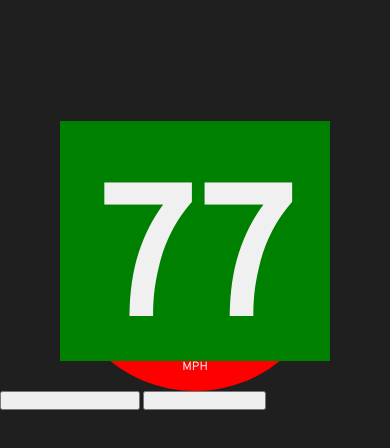
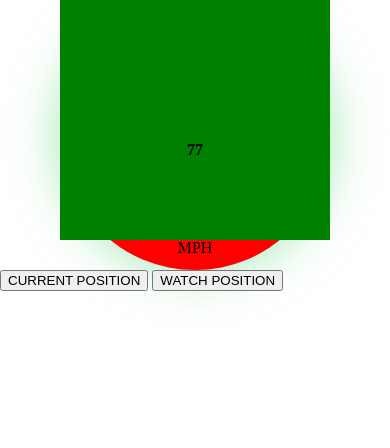
Before and after one commit to waltersm8/Speedometer, a website: page www/index.html in a window 390 px wide. Drawn offline with Linux system fonts and the light colour scheme; some packages are replaced by stand-ins of ours.

Commit message:
Clearing out cordova css

```diff
--- a/www/sass/_fonts.scss
+++ b/www/sass/_fonts.scss
@@ -15,4 +15,4 @@
 
 $regular: "Overpass";
 $bold: "Overpass Bold";
-$black: "Overpass Black"
+$black: "Overpass Black";
--- a/www/sass/index.scss
+++ b/www/sass/index.scss
@@ -1,43 +1,16 @@
+@import 'meyer';
 @import 'variables';
 @import 'fonts';
-
-* {
-    -webkit-tap-highlight-color: rgba(0,0,0,0); /* make transparent link selection, adjust last value opacity 0 to 1.0 */
-
-    font-family: "Overpass";
-    color: $white;
-}
-
-body {
-    -webkit-touch-callout: none;                /* prevent callout to copy image, etc when tap to hold */
-    -webkit-text-size-adjust: none;             /* prevent webkit from resizing text to fit */
-    -webkit-user-select: none;                  /* prevent copy paste, to allow, change 'none' to 'text' */
-    background-color:#1f1f1f;
-    font-family: Overpass, system-ui, -apple-system, -apple-system-font, 'Segoe UI', 'Roboto', sans-serif;
-    font-size:12px;
-    height:100vh;
-    margin:0px;
-    padding:0px;
-    /* Padding to avoid the "unsafe" areas behind notches in the screen */
-    padding: env(safe-area-inset-top, 0px) env(safe-area-inset-right, 0px) env(safe-area-inset-bottom, 0px) env(safe-area-inset-left, 0px);
-    text-transform:uppercase;
-    width:100%;
-}
-
-h1 {
-    font-size:180px;
-    font-weight:normal;
-}
 
 #speedometer {
     background-color: red;
     width: 270px;
     height: 270px;
-    border-radius: 69420px;
+    border-radius: 1000px;
     margin: auto;
     text-align: center;
 
-    filter: drop-shadow(0, 0, 50px, rgba(68, 203, 97, 0.5));
+    @include glow($green, 50px);
 
     #currentSpeed {
         font-weight: bold;
@@ -48,6 +21,7 @@ h1 {
         line-height: 180px;
         background-color: green;
     }
+
     p {
         padding-top: 0px;
         margin-top: 0px;
```
Also changed, not shown: www/css/index.css, 1 other file.
